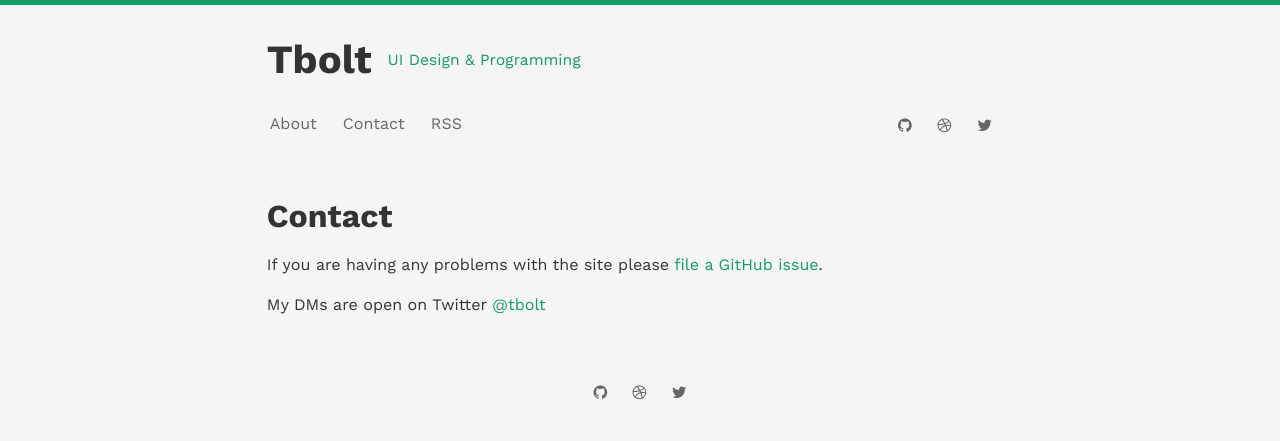
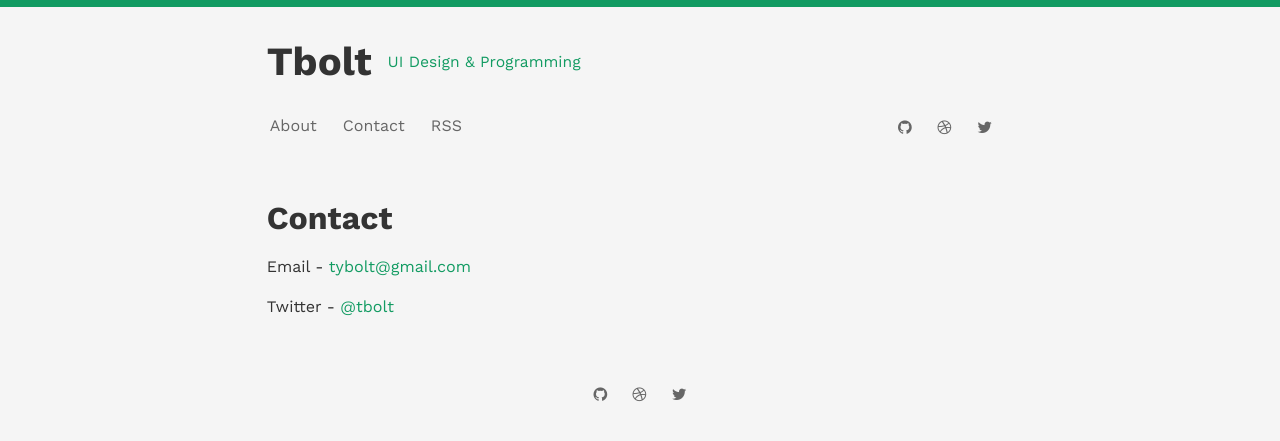
Before and after one commit to tbolt/tbolt.space, a Jekyll site: the page built from contact.md, in a window 1280 px wide. Shown: the top 441 px of the page. Built offline with Jekyll 4.4.1, drawn with Linux system fonts in a browser that asks for light colours; some web fonts are replaced.

Commit message:
small updates

```diff
--- a/_scss/main.scss
+++ b/_scss/main.scss
@@ -1,6 +1,6 @@
 /* Base */
 .header-stripe {
-  height: 5px;
+  height: 7px;
   background-color: #129b62;
   width: 100%;
 }
--- a/contact.md
+++ b/contact.md
@@ -3,6 +3,6 @@ layout: page
 title: Contact
 ---
 
-If you are having any problems with the site please [file a GitHub issue](https://github.com/tbolt/tbolt-site/issues/new).
+Email - [tybolt@gmail.com](mailto:tybolt@gmail.com)
 
-My DMs are open on Twitter [@tbolt](https://twitter.com/tbolt)
+Twitter - [@tbolt](https://twitter.com/tbolt)
```
Also changed, not shown: _posts/2020-02-10-analyzing-apple-music-web.md (+2 -2 lines), about.md (+6 -0 lines).
